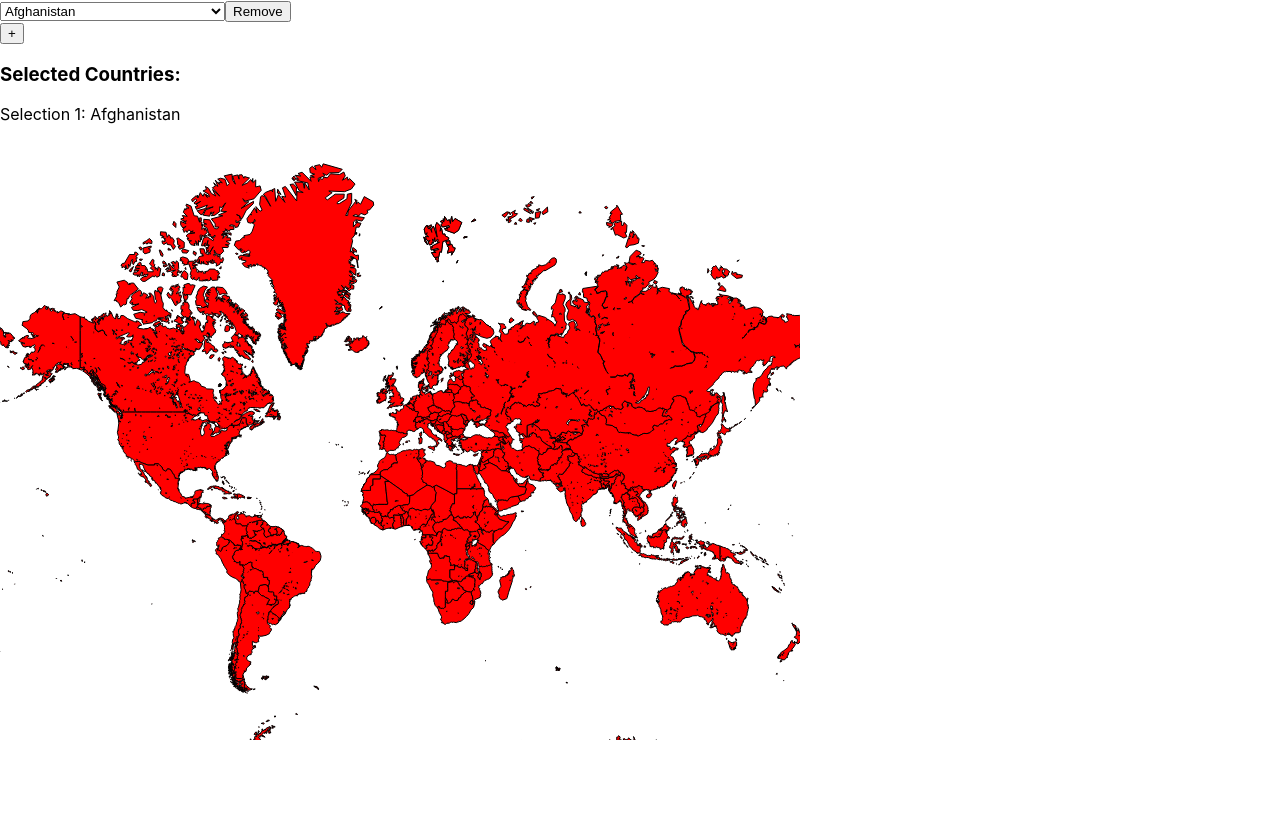
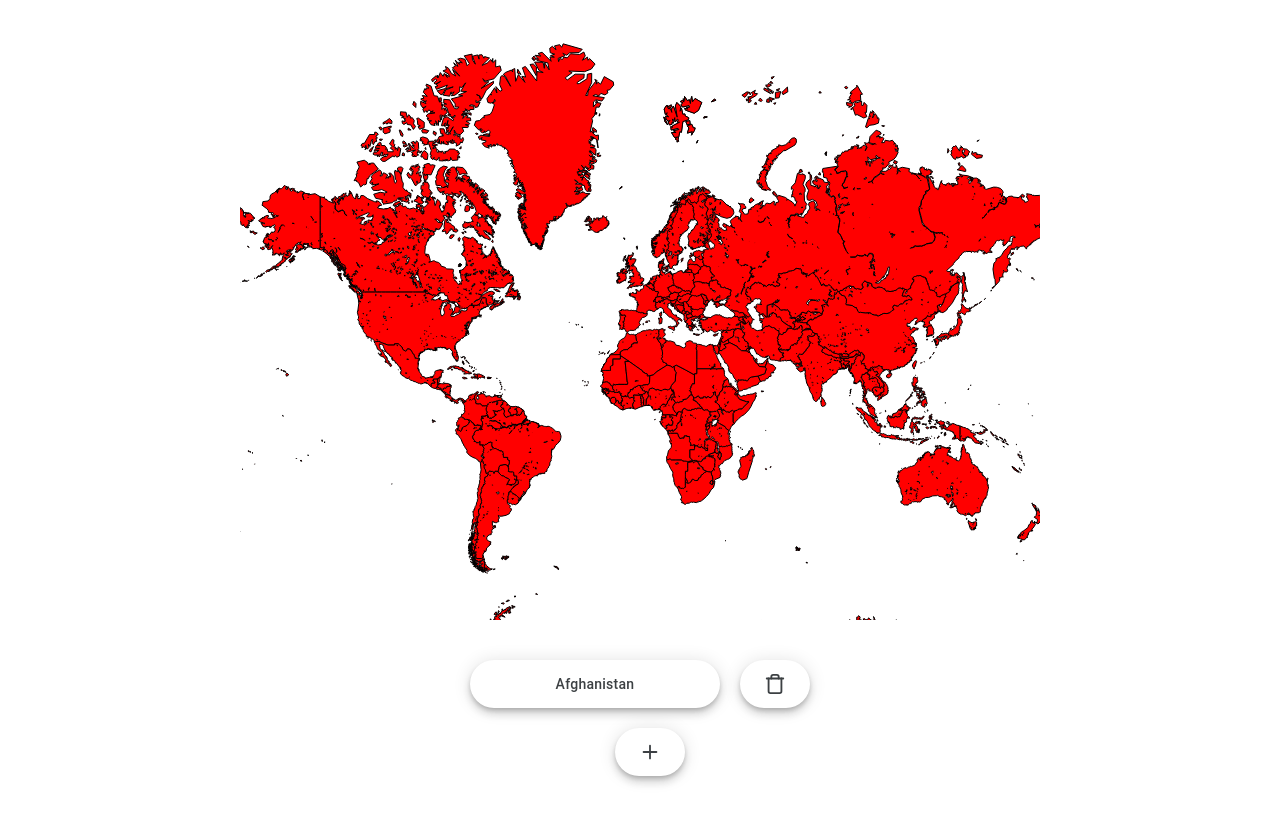
Before and after one commit to BradleyLund/passportpalsd3React, a React (Create React App) app: page / in a window 1280 px wide. Built offline with nearby package versions, Linux system fonts and the light colour scheme.

Commit message:
Various styling stuff

```diff
--- a/package.json
+++ b/package.json
@@ -7,6 +7,7 @@
     "@testing-library/react": "^13.4.0",
     "@testing-library/user-event": "^13.5.0",
     "d3": "^7.9.0",
+    "lucide-react": "^0.452.0",
     "react": "^18.3.1",
     "react-dom": "^18.3.1",
     "react-scripts": "5.0.1",
--- a/src/ParentComponentSelectAndMap.js
+++ b/src/ParentComponentSelectAndMap.js
@@ -18,12 +18,12 @@ const ParentComponent = () => {
   };
 
   return (
-    <div>
+    <div className="containerPage">
+      <ChoroplethMap selectedCountries={selectedCountries} />
       <SelectBoxComponent
         selectedCountries={selectedCountries}
         onSelectChange={handleSelectChange}
       />
-      <ChoroplethMap selectedCountries={selectedCountries} />
     </div>
   );
 };
--- a/src/SelectBoxComponent.js
+++ b/src/SelectBoxComponent.js
@@ -1,4 +1,5 @@
 import React, { useState } from "react";
+import { Trash, Plus } from "lucide-react";
 
 // List of all countries in the world
 const countries = [
@@ -212,12 +213,13 @@ const SelectBoxComponent = ({ selectedCountries, onSelectChange }) => {
   };
 
   return (
-    <div>
+    <div className="containerColumn">
       {selectedCountries.map((country, index) => (
-        <div key={index}>
+        <div key={index} className="container">
           <select
             value={country}
             onChange={(e) => onSelectChange(index, e.target.value)}
+            className="button-17"
           >
             {countries.map((country, idx) => (
               <option key={idx} value={country}>
@@ -225,18 +227,18 @@ const SelectBoxComponent = ({ selectedCountries, onSelectChange }) => {
               </option>
             ))}
           </select>
-          <button onClick={() => removeSelectBox(index)}>Remove</button>
+          <button
+            // className="button-remove"
+            className="button-remove"
+            onClick={() => removeSelectBox(index)}
+          >
+            <Trash size={24} />
+          </button>
         </div>
       ))}
-      <button onClick={addSelectBox}>+</button>
-      <div className="mt-4 text-sm text-gray-600">
-        <h3 className="font-medium text-lg mb-2">Selected Countries:</h3>
-        {selectedCountries.map((selection, index) => (
-          <p key={index}>
-            Selection {index + 1}: {selection || "None"}
-          </p>
-        ))}
-      </div>
+      <button className="button-add" onClick={addSelectBox}>
+        <Plus />
+      </button>
     </div>
   );
 };
--- a/src/index.css
+++ b/src/index.css
@@ -1,13 +1,208 @@
 body {
   margin: 0;
-  font-family: -apple-system, BlinkMacSystemFont, 'Segoe UI', 'Roboto', 'Oxygen',
-    'Ubuntu', 'Cantarell', 'Fira Sans', 'Droid Sans', 'Helvetica Neue',
+  font-family: -apple-system, BlinkMacSystemFont, "Segoe UI", "Roboto", "Oxygen",
+    "Ubuntu", "Cantarell", "Fira Sans", "Droid Sans", "Helvetica Neue",
     sans-serif;
   -webkit-font-smoothing: antialiased;
   -moz-osx-font-smoothing: grayscale;
+  display: flex;
+  justify-content: center;
+  align-items: center;
+  /* height: 100vh; */
+  margin: 0;
+}
+
+.container {
+  display: flex;
+  justify-content: center;
+  align-items: center;
+  /* flex-direction: column; */
+  /* border: 1px solid black; */
+  padding: 20px;
+}
+
+.containerColumn {
+  display: flex;
+  justify-content: center;
+  align-items: center;
+  flex-direction: column;
+  /* border: 1px solid black; */
+  padding: 20px;
+}
+
+.containerPage {
+  display: flex;
+  justify-content: center;
+  align-items: center;
+  flex-direction: column;
+  /* border: 1px solid black; */
+  padding: 20px;
 }
 
 code {
-  font-family: source-code-pro, Menlo, Monaco, Consolas, 'Courier New',
+  font-family: source-code-pro, Menlo, Monaco, Consolas, "Courier New",
     monospace;
 }
+
+.button-17 {
+  align-items: center;
+  appearance: none;
+  background-color: #fff;
+  border-radius: 24px;
+  border-style: none;
+  box-shadow: rgba(0, 0, 0, 0.2) 0 3px 5px -1px,
+    rgba(0, 0, 0, 0.14) 0 6px 10px 0, rgba(0, 0, 0, 0.12) 0 1px 18px 0;
+  box-sizing: border-box;
+  color: #3c4043;
+  cursor: pointer;
+  /* display: inline-flex; */
+  fill: currentcolor;
+  font-family: "Google Sans", Roboto, Arial, sans-serif;
+  font-size: 14px;
+  font-weight: 500;
+  height: 48px;
+  justify-content: center;
+  letter-spacing: 0.25px;
+  line-height: normal;
+  max-width: 100%;
+  /* margin-top: 20px; */
+  overflow: visible;
+  /* padding: 2px 24px; */
+  position: relative;
+  text-align: center;
+  text-transform: none;
+  transition: box-shadow 280ms cubic-bezier(0.4, 0, 0.2, 1),
+    opacity 15ms linear 30ms, transform 270ms cubic-bezier(0, 0, 0.2, 1) 0ms;
+  user-select: none;
+  -webkit-user-select: none;
+  touch-action: manipulation;
+  width: 250px;
+  will-change: transform, opacity;
+  z-index: 0;
+}
+
+.button-17:hover {
+  background: #f6f9fe;
+  color: #174ea6;
+}
+
+.button-17:active {
+  box-shadow: 0 4px 4px 0 rgb(60 64 67 / 30%),
+    0 8px 12px 6px rgb(60 64 67 / 15%);
+  outline: none;
+}
+
+.button-17:focus {
+  outline: none;
+  border: 2px solid #4285f4;
+}
+
+.button-remove {
+  align-items: center;
+  appearance: none;
+  background-color: #fff;
+  border-radius: 24px;
+  border-style: none;
+  box-shadow: rgba(0, 0, 0, 0.2) 0 3px 5px -1px,
+    rgba(0, 0, 0, 0.14) 0 6px 10px 0, rgba(0, 0, 0, 0.12) 0 1px 18px 0;
+  box-sizing: border-box;
+  color: #3c4043;
+  cursor: pointer;
+  display: inline-flex;
+  fill: currentcolor;
+  font-family: "Google Sans", Roboto, Arial, sans-serif;
+  font-size: 14px;
+  font-weight: 500;
+  height: 48px;
+  justify-content: center;
+  letter-spacing: 0.25px;
+  line-height: normal;
+  max-width: 100%;
+  /* margin-top: 20px; */
+  /* margin: 20px; */
+  margin-left: 20px;
+  overflow: visible;
+  padding: 2px 24px;
+  position: relative;
+  text-align: center;
+  text-transform: none;
+  transition: box-shadow 280ms cubic-bezier(0.4, 0, 0.2, 1),
+    opacity 15ms linear 30ms, transform 270ms cubic-bezier(0, 0, 0.2, 1) 0ms;
+  user-select: none;
+  -webkit-user-select: none;
+  touch-action: manipulation;
+  width: 70px;
+  will-change: transform, opacity;
+  z-index: 0;
+}
+
+.button-remove:hover {
+  background: #f6f9fe;
+  color: #174ea6;
+}
+
+.button-remove:active {
+  box-shadow: 0 4px 4px 0 rgb(60 64 67 / 30%),
+    0 8px 12px 6px rgb(60 64 67 / 15%);
+  outline: none;
+}
+
+.button-remove:focus {
+  outline: none;
+  border: 2px solid #4285f4;
+}
+
+.button-add {
+  align-items: center;
+  appearance: none;
+  background-color: #fff;
+  border-radius: 24px;
+  border-style: none;
+  box-shadow: rgba(0, 0, 0, 0.2) 0 3px 5px -1px,
+    rgba(0, 0, 0, 0.14) 0 6px 10px 0, rgba(0, 0, 0, 0.12) 0 1px 18px 0;
+  box-sizing: border-box;
+  color: #3c4043;
+  cursor: pointer;
+  display: inline-flex;
+  fill: currentcolor;
+  font-family: "Google Sans", Roboto, Arial, sans-serif;
+  font-size: 14px;
+  font-weight: 500;
+  height: 48px;
+  justify-content: center;
+  letter-spacing: 0.25px;
+  line-height: normal;
+  max-width: 100%;
+  /* margin-top: 20px; */
+  /* margin: 20px; */
+  margin-left: 20px;
+  overflow: visible;
+  padding: 2px 24px;
+  position: relative;
+  text-align: center;
+  text-transform: none;
+  transition: box-shadow 280ms cubic-bezier(0.4, 0, 0.2, 1),
+    opacity 15ms linear 30ms, transform 270ms cubic-bezier(0, 0, 0.2, 1) 0ms;
+  user-select: none;
+  -webkit-user-select: none;
+  touch-action: manipulation;
+  width: 70px;
+  will-change: transform, opacity;
+  z-index: 0;
+}
+
+.button-add:hover {
+  background: #f6f9fe;
+  color: #174ea6;
+}
+
+.button-add:active {
+  box-shadow: 0 4px 4px 0 rgb(60 64 67 / 30%),
+    0 8px 12px 6px rgb(60 64 67 / 15%);
+  outline: none;
+}
+
+.button-add:focus {
+  outline: none;
+  border: 2px solid #4285f4;
+}
```
Also changed, not shown: 1 other file (tests, documents, lock files or other folders).
